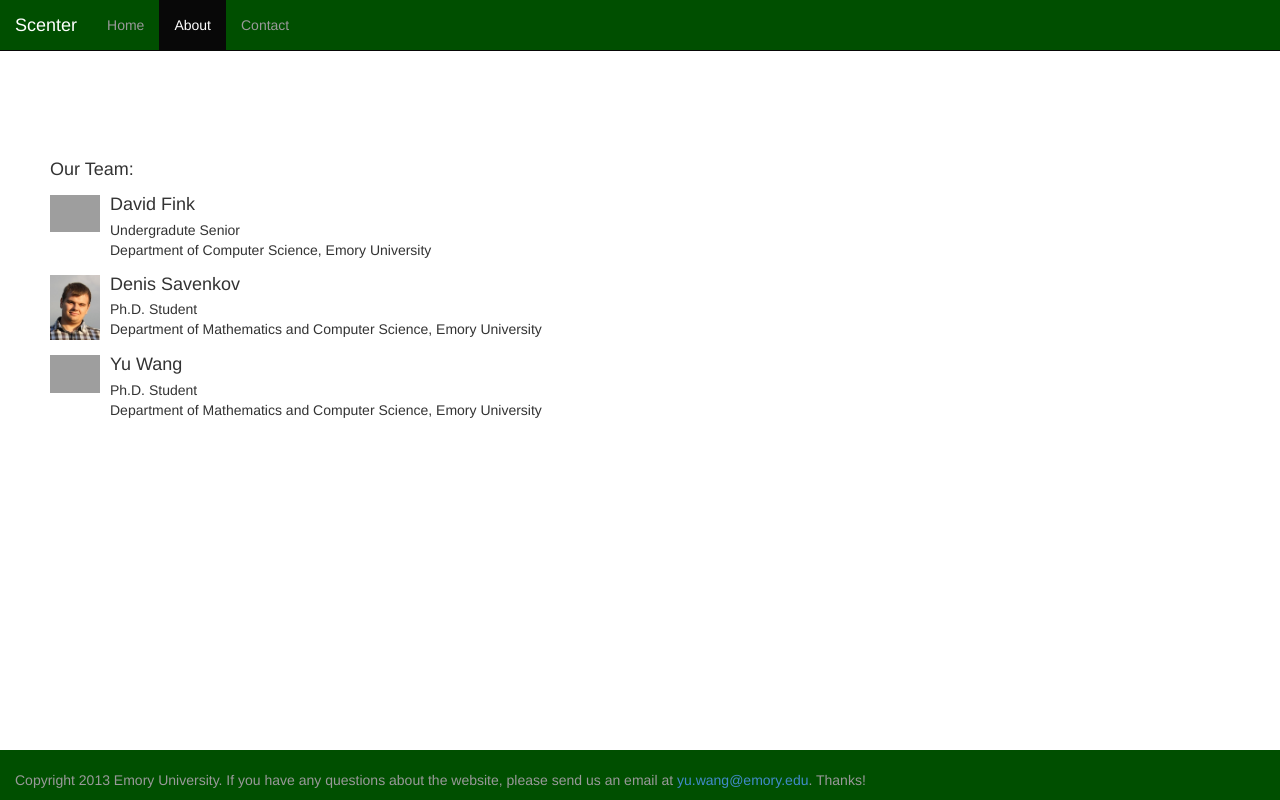
After one commit to DenXX/scenter, a Django app: page /about in a window 1280 px wide. The commit adds this page. Run offline with Django 3.2, Linux system fonts and the light colour scheme; some libraries are stand-ins or nearby versions; grey boxes are pictures that could not be loaded.

Commit message:
That's probably it for today

```diff
--- a/scenter/urls.py
+++ b/scenter/urls.py
@@ -12,6 +12,7 @@ urlpatterns = patterns('',
     #url(r'^admin/', include(admin.site.urls)),
     #url(r'^scenter/$', 'website.views.home'),
     url(r'^$', TemplateView.as_view(template_name="base.html")),
+    url(r'^about$', TemplateView.as_view(template_name="about.html")),
     url(r'^1$', TemplateView.as_view(template_name="base_copy.html")),
     url(r'^admin/', include(admin.site.urls)),
 
--- /dev/null
+++ b/template/about.html
@@ -0,0 +1,117 @@
+{% load staticfiles %}
+<!DOCTYPE html>
+<html lang="en">
+  <head>
+    <meta charset="utf-8">
+    <meta http-equiv="X-UA-Compatible" content="IE=edge">
+    <meta name="viewport" content="width=device-width, initial-scale=1.0">
+    <meta name="description" content="">
+    <meta name="author" content="">
+
+    <title>Scenter: spread words to a region</title>
+
+    <!-- Bootstrap core CSS -->
+    <link href="{% static 'dist/css/bootstrap.css' %}" rel="stylesheet">
+
+    <!-- Custom styles for this template -->
+    <link href="{% static 'sticky-footer-navbar.css' %}" rel="stylesheet">
+
+    <!-- Just for debugging purposes. Don't actually copy this line! -->
+    <!--[if lt IE 9]><script src="../../docs-assets/js/ie8-responsive-file-warning.js"></script><![endif]-->
+
+    <!-- HTML5 shim and Respond.js IE8 support of HTML5 elements and media queries -->
+    <!--[if lt IE 9]>
+      <script src="https://oss.maxcdn.com/libs/html5shiv/3.7.0/html5shiv.js"></script>
+      <script src="https://oss.maxcdn.com/libs/respond.js/1.3.0/respond.min.js"></script>
+    <![endif]-->
+  <style>
+      #map-canvas {
+        margin: 0;
+        padding: 0;
+        height: 100%;
+        margin-right: 405px;
+      }
+    </style>
+  </head>
+
+  <body>
+
+    <!-- Wrap all page content here -->
+    <div id="wrap">
+
+      <!-- Fixed navbar -->
+      <div class="navbar navbar-inverse navbar-fixed-top" role="navigation" style="background-color:#004F00">
+        <div class="container">
+          <div class="navbar-header">
+            <button type="button" class="navbar-toggle" data-toggle="collapse" data-target=".navbar-collapse">
+              <span class="sr-only">Toggle navigation</span>
+              <span class="icon-bar"></span>
+              <span class="icon-bar"></span>
+              <span class="icon-bar"></span>
+            </button>
+            <a class="navbar-brand" style="color:#FFFFFF">Scenter</a>
+          </div>
+          <div class="collapse navbar-collapse">
+            <ul class="nav navbar-nav">
+              <li><a href="/scenter/">Home</a></li>
+              <li class="active"><a href="#">About</a></li>
+              <li><a href="#contact">Contact</a></li>
+            </ul>
+          </div><!--/.nav-collapse -->
+        </div>
+      </div>
+
+      <!-- Begin page content -->
+	<div class="container">
+		<div id="map-canvas">
+		<div style="position:absolute;left:50px;top:150px;">
+		<h4>Our Team:</h4>
+                        <div class="span10 media">
+                                <a class="pull-left" href="#"><img class="media-object" src="http://www.mathcs.emory.edu/~ywan242/david.jpg" width="50"></a>
+                                <div class="media-body">
+                                        <h4 class="media-heading">David Fink</h4>
+                                        Undergradute Senior <br>
+                                        Department of Computer Science, Emory University
+                                </div>
+                        </div>
+
+                        <div class="clearfix"></div>
+
+                        <div class="span10 media">
+                                <a class="pull-left" href="#"><img class="media-object" src="http://tritanium.mathcs.emory.edu/static/img/dsavenk.png" width="50"></a>
+                                <div class="media-body">
+                                        <h4 class="media-heading">Denis Savenkov</h4>
+                                        Ph.D. Student<br>
+                                        Department of Mathematics and Computer Science, Emory University
+                                </div>
+                        </div>
+
+                        <div class="clearfix"></div>
+
+			<div class="span10 media">
+                                <a class="pull-left" href="#"><img class="media-object" src="http://www.mathcs.emory.edu/~ywan242/me2.jpg" width="50"></a>
+                                <div class="media-body">
+                                        <h4 class="media-heading">Yu Wang</h4>
+                                        Ph.D. Student <br>
+                                        Department of Mathematics and Computer Science, Emory University
+                                </div>
+                        </div>
+
+                        <div class="clearfix"></div>
+		</div>
+		</div>
+	</div>
+
+
+    <div id="footer">
+      <div class="container" style="background-color:#004F00">
+	<p class="text-muted credit">Copyright 2013 Emory University. If you have any questions about the website, please send us an email at <a href="mailto:yu.wang@emory.edu">yu.wang@emory.edu</a>. Thanks!</p>
+      </div>
+    </div>
+
+    <script src="https://code.jquery.com/jquery-1.10.2.min.js"></script>
+    <script src="{% static 'js/moment.min.js' %}"></script>
+    <script src="{% static 'js/bootstrap-datetimepicker.min.js' %}"></script>
+    <script src="{% static 'dist/js/bootstrap.min.js' %}"></script>
+  </body>
+</html>
```
Also changed, not shown: api/fixtures/initial_data.json (+0 -30 lines), static/scenter.js (+24 -6 lines), template/base.html (+63 -14 lines), template/base_copy.html (+28 -48 lines), api/migrations/0001_initial.py (deleted), api/migrations/0002_initial.py (deleted), api/migrations/__init__.py (deleted), static/img/dsavenk.png (added), static/img/logo.png (added), static/img/scenter_ios_logo.png (added), static/img/scenter_ios_logo_58.png (added), static/img/scenter_ios_logo_80.png (added), static/img/scenter_logo.png (added), wsgi.py (added), 2 other files.
